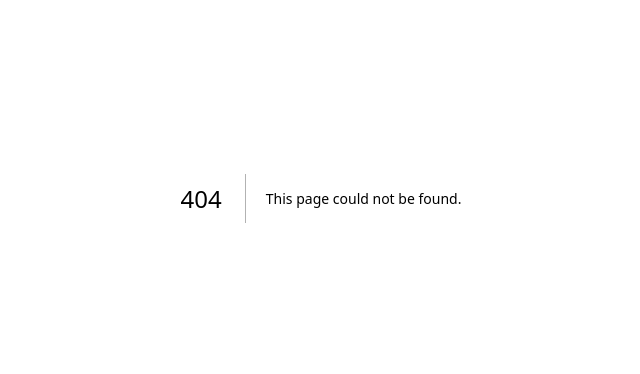
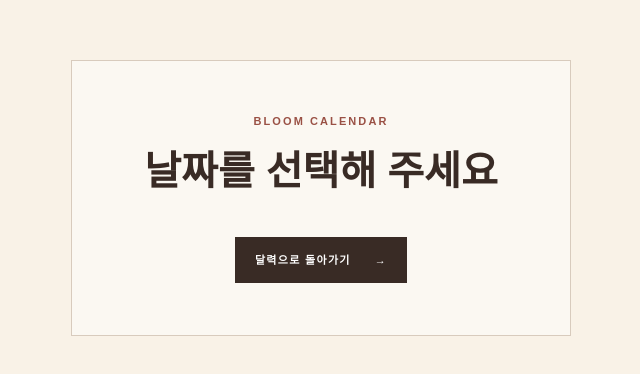
Before and after one commit to xujihua06-star/test, a Next.js app: page /calendar/complete in a window 1280 px wide. Before the commit this address had no page. Shown: the part 202-576 px from the top of the page, without its empty margins (319-959 px from the left). Built offline with nearby package versions, Linux system fonts and the light colour scheme.

Commit message:
날짜 선택 완료 화면 추가

```diff
--- a/app/bloom.module.css
+++ b/app/bloom.module.css
@@ -299,3 +299,8 @@
 .calendarCheck { position: absolute; top: 1px; right: 3px; font-size: 10px; }
 .calendarSelection { flex-wrap: wrap; margin-bottom: 16px; padding: 12px; border: 1px solid var(--line); background: #f4e7dc; text-align: left; }
 .calendarSelection strong { display: block; margin-top: 3px; font-size: clamp(16px, 4vw, 21px); }
+.calendarConfirm .cta { width: 100%; justify-content: center; margin-top: 0; }
+.calendarConfirm .cta:disabled { opacity: .48; cursor: default; background: var(--ink); }
+.calendarCompletePage { min-height: 100dvh; display: grid; place-items: center; padding: 20px; background: #f9f2e7; }
+.calendarCompletion { width: min(100%, 500px); padding: clamp(24px, 7vw, 52px); border: 1px solid var(--line); background: var(--paper); text-align: center; }
+.calendarCompletion h1 { margin: 10px 0 14px; font-size: clamp(25px, 6vw, 40px); font-weight: 700; }
--- /dev/null
+++ b/app/calendar/complete/page.tsx
@@ -0,0 +1,32 @@
+import Link from "next/link";
+import { Suspense } from "react";
+import styles from "../../bloom.module.css";
+
+type SearchParams = Promise<{ date?: string | string[] }>;
+const dateFormat = new Intl.DateTimeFormat("ko-KR", { dateStyle: "full", timeZone: "UTC" });
+
+async function Confirmation({ searchParams }: { searchParams: SearchParams }) {
+  const { date } = await searchParams;
+  const value = typeof date === "string" && /^\d{4}-\d{2}-\d{2}$/.test(date) ? date : "";
+  const parsed = new Date(value + "T00:00:00Z");
+  const valid = Number.isFinite(parsed.getTime()) && parsed.toISOString().slice(0, 10) === value;
+
+  return (
+    <div className={styles.calendarCompletion}>
+      <p className={styles.eyebrow}>BLOOM CALENDAR</p>
+      <h1>{valid ? "✓ 선택 완료" : "날짜를 선택해 주세요"}</h1>
+      {valid && <p className={styles.copy}>선택한 날짜 · <strong>{dateFormat.format(parsed)}</strong></p>}
+      <Link href="/#calendar" className={styles.cta}>달력으로 돌아가기 <span aria-hidden="true">→</span></Link>
+    </div>
+  );
+}
+
+export default function CalendarComplete({ searchParams }: { searchParams: SearchParams }) {
+  return (
+    <main className={styles.site + " " + styles.calendarCompletePage}>
+      <Suspense fallback={<p role="status">선택한 날짜를 불러오는 중입니다.</p>}>
+        <Confirmation searchParams={searchParams} />
+      </Suspense>
+    </main>
+  );
+}
--- a/app/date-picker.tsx
+++ b/app/date-picker.tsx
@@ -77,6 +77,10 @@ export default function DatePicker() {
             );
           })}
         </div>
+        <form action="/calendar/complete" method="get" className={styles.calendarConfirm}>
+          <input type="hidden" name="date" value={selected ? dayKey(selected) : ""} />
+          <button type="submit" className={styles.cta} disabled={!selected}>선택하기 <span aria-hidden="true">→</span></button>
+        </form>
       </div>
     </section>
   );
```
